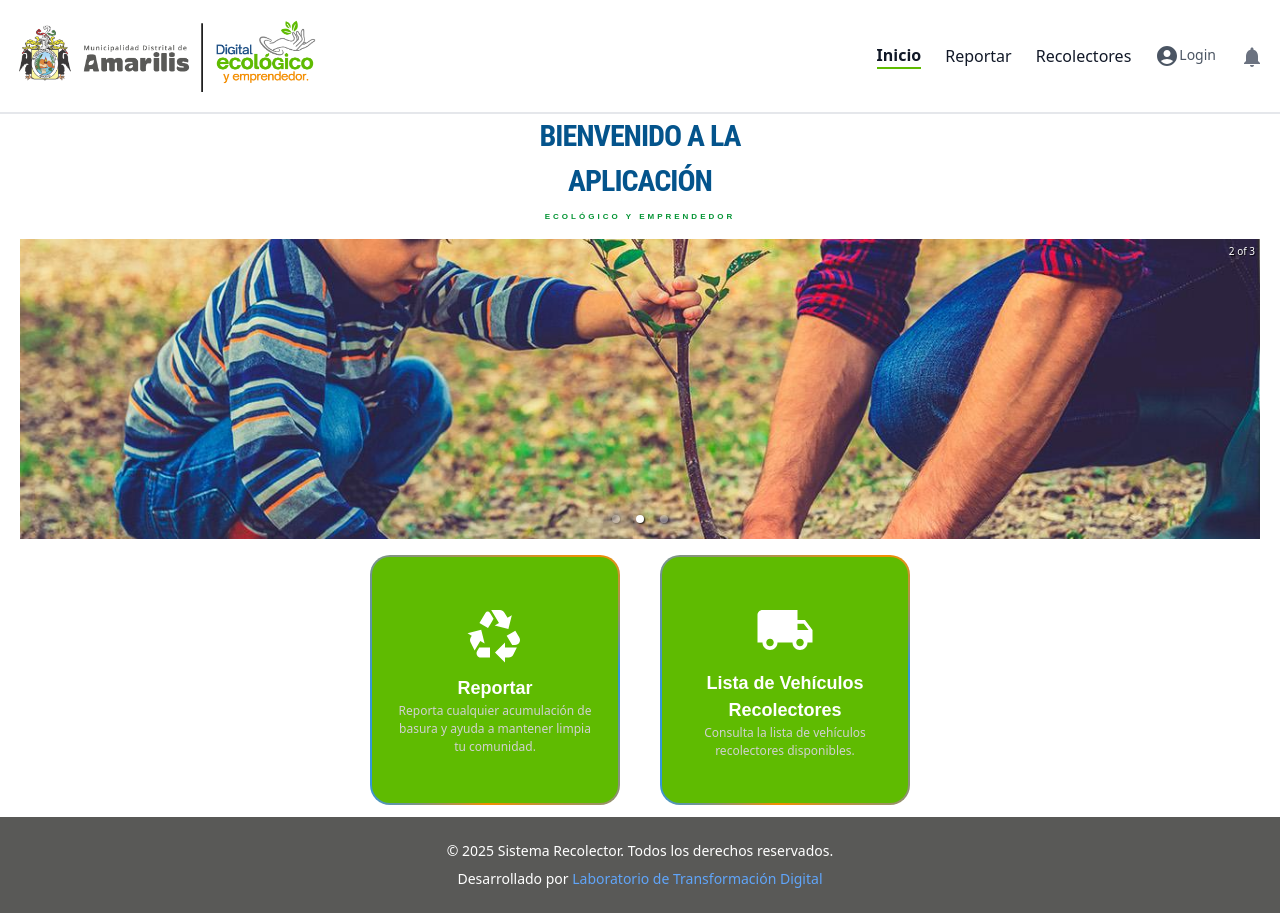
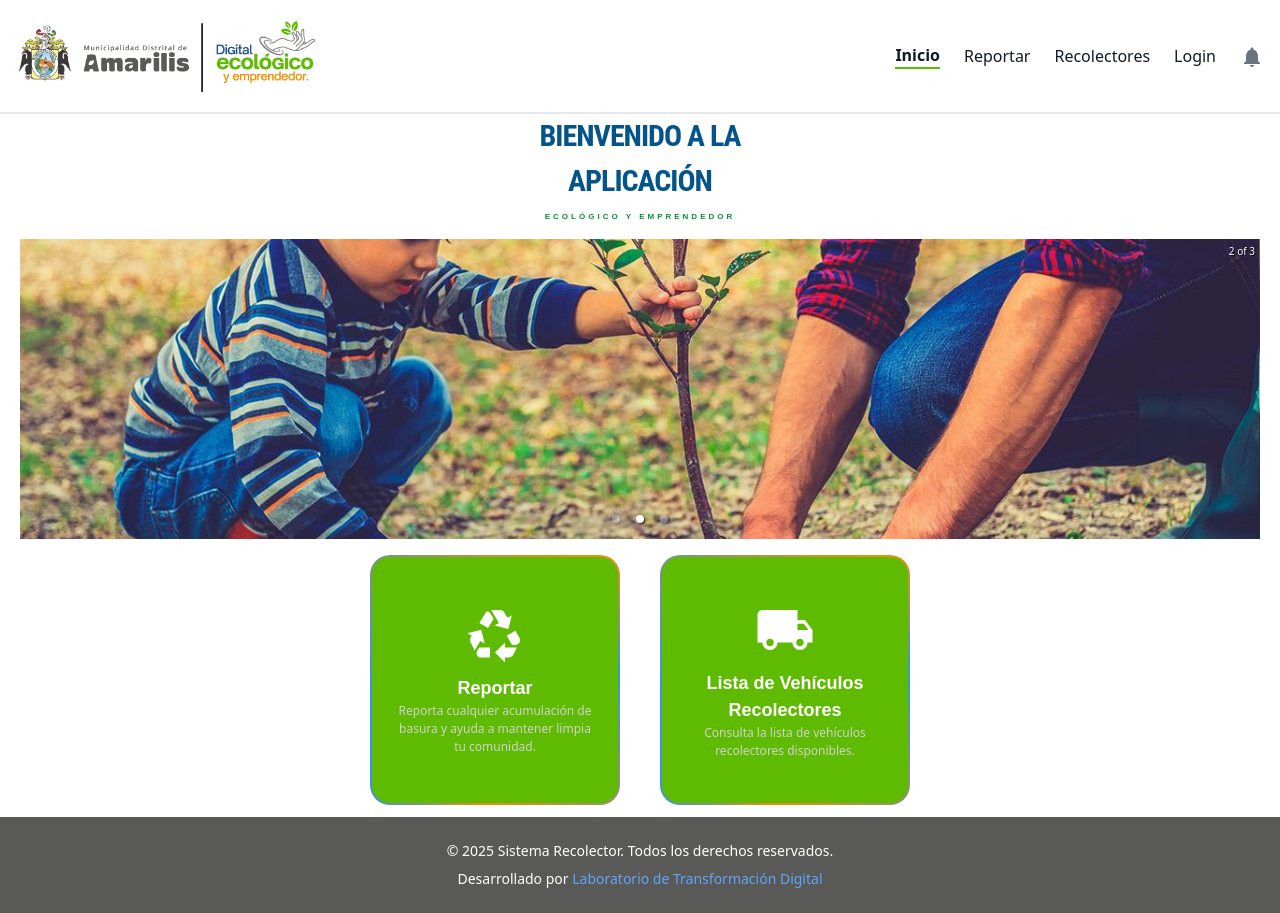
Before and after one commit to JuniorSD6650/localizador_recolectores_desechos, a React (Vite) app in the folder frontend/: page / in a window 1280 px wide. Built offline with nearby package versions, Linux system fonts and the light colour scheme.

Commit message:
feat: Actualizar enlace de inicio de sesión en la barra de navegación

```diff
--- a/frontend/src/components/Navbar.jsx
+++ b/frontend/src/components/Navbar.jsx
@@ -70,8 +70,9 @@ const Navbar = () => {
                             Recolectores
                         </Link>
 
-                        <Link to="/login" className="text-sm text-gray-600 dark:text-gray-500 no-underline">
-                            <AccountCircleIcon />Login
+                        <Link to="/login"
+                            className={`text-gray-900 dark:text-white no-underline ${location.pathname === '/login' ? 'font-bold border-b-2 border-green-custom' : ''}`}>
+                            Login
                         </Link>
 
                         <div className="relative" ref={notificationsRef}>
```
